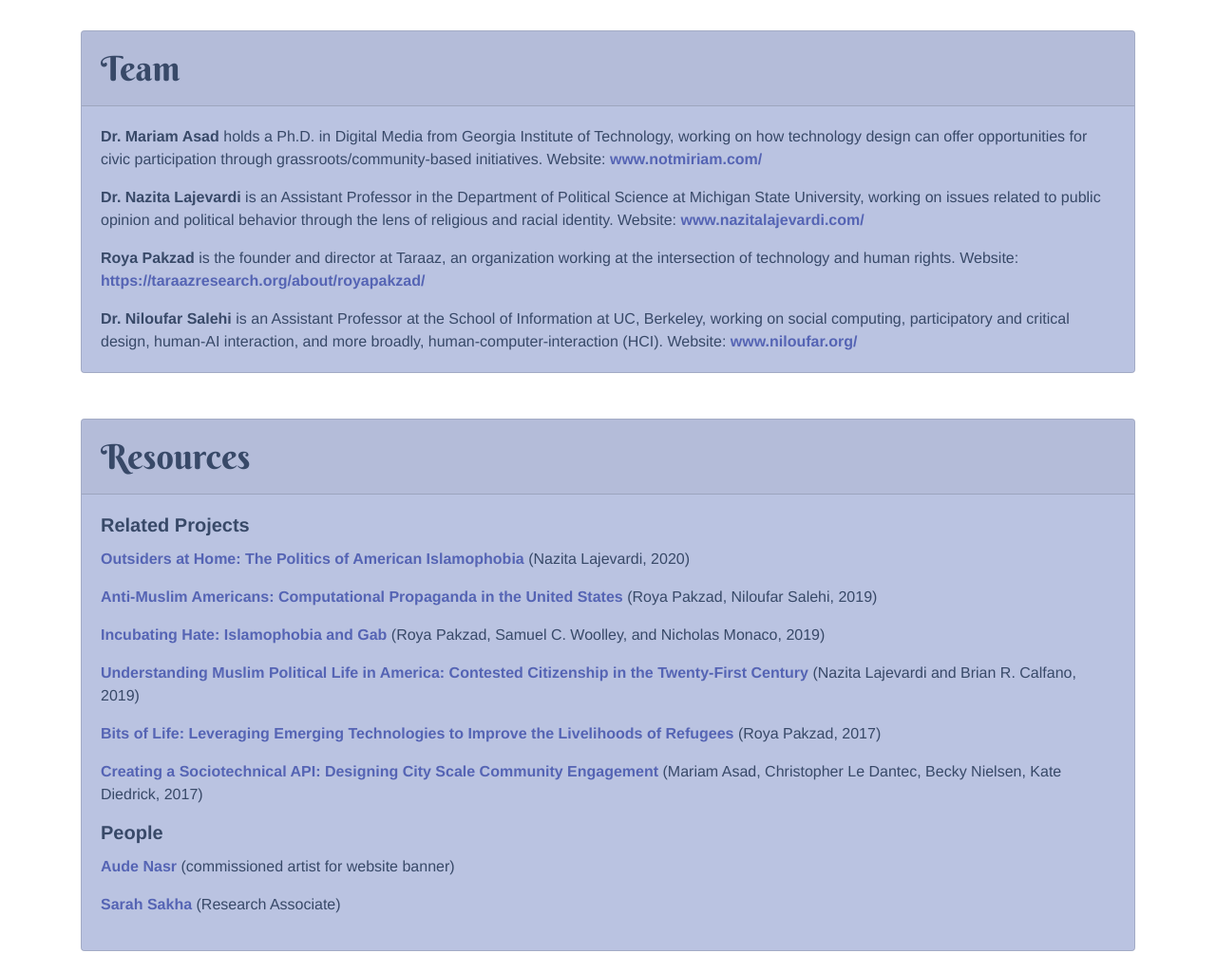
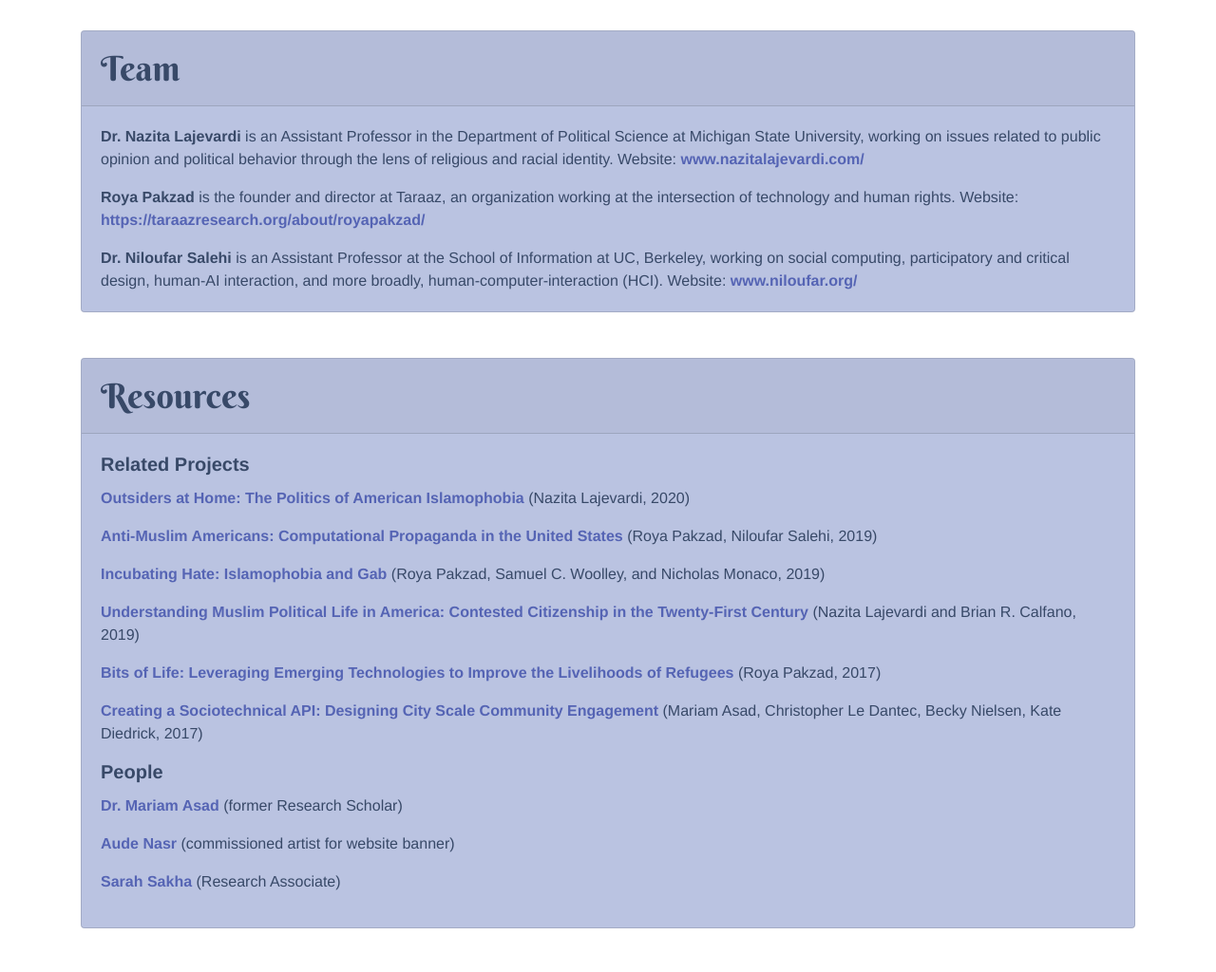
Before and after one commit to ourmuslimvoices/site2, a plain HTML site: page index.html in a window 1280 px wide. Shown: the part 1580-2604 px from the top of the page at 95% size. Drawn offline with nearby package versions, Linux system fonts and the light colour scheme.

Commit message:
update people

```diff
--- a/index.html
+++ b/index.html
@@ -110,9 +110,6 @@
   <div class="card-header">Team</div>
   <div class="card-body">
 
- <p class="card-text">
-      <b>Dr. Mariam Asad</b> holds a Ph.D. in Digital Media from Georgia Institute of Technology, working on how technology design can offer opportunities for civic participation through grassroots/community-based initiatives. Website: <a href="http://www.notmiriam.com/"  target="_blank">www.notmiriam.com/</a>
-      </p>
 
       <p class="card-text">
       <b>Dr. Nazita Lajevardi</b> is an Assistant Professor in the Department of Political Science at Michigan State University, working on issues related to public opinion and political behavior through the lens of religious and racial identity. Website: <a href="http://www.nazitalajevardi.com/" target="_blank">www.nazitalajevardi.com/</a>
@@ -146,6 +143,9 @@
     <p><a href="https://dl.acm.org/doi/pdf/10.1145/3025453.3025963" target="_blank">Creating a Sociotechnical API: Designing City Scale Community Engagement</a> (Mariam Asad, Christopher Le Dantec, Becky Nielsen, Kate Diedrick, 2017)</p>
 
       <h5 class="card-title" id="resourcefolks">People</h5>
+
+
+     <p> <a href="http://www.notmiriam.com/"  target="_blank">Dr. Mariam Asad</a> (former Research Scholar)</p>
       <p><a href="https://cargocollective.com/audenasr/" target="_blank">Aude Nasr</a> (commissioned artist for website banner)</p>
     <p><a href="https://www.linkedin.com/in/sarah-sakha/" target="_blank">Sarah Sakha</a> (Research Associate)</p>
         </div>
```
